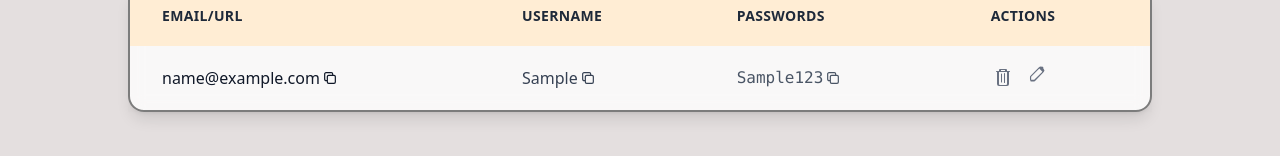
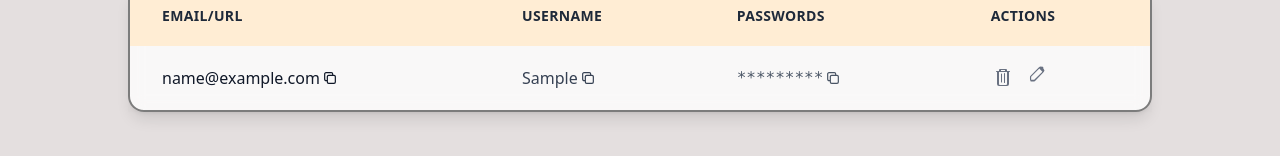
Before and after one commit to Aditehh/PassMan, a React (Vite) app: page / in a window 1280 px wide. Both pictures are taken after typing "name@example.com", "Sample", "Sample123" into the empty fields and a click on the button "Add Password". Shown: the part 468-624 px from the top of the page. Built offline with nearby package versions, Linux system fonts and the light colour scheme; some icons are missing.

Commit message:
finished

```diff
--- a/src/components/Manager.jsx
+++ b/src/components/Manager.jsx
@@ -262,7 +262,7 @@ const Manager = () => {
                                                         </td>
                                                         <td className="px-8 py-3 text-gray-600 font-mono">
                                                             <div className='flex items-center'>
-                                                                <span> {item.password}</span>
+                                                                <span> {"*".repeat(item.password.length)}</span>
                                                                 <div onClick={() => { copyText(item.password); notify(); }}>
                                                                     <svg
                                                                         xmlns="http://www.w3.org/2000/svg"
```
